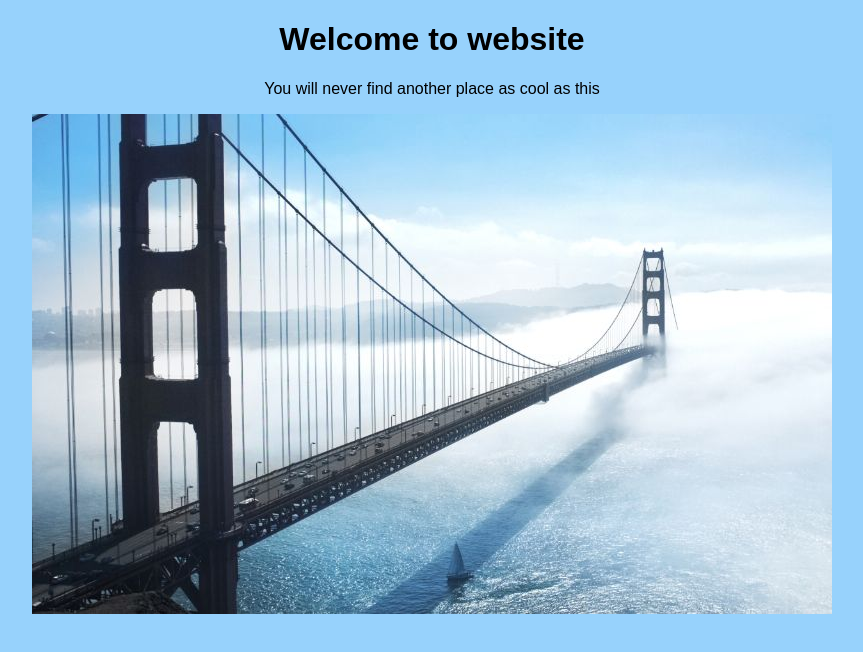
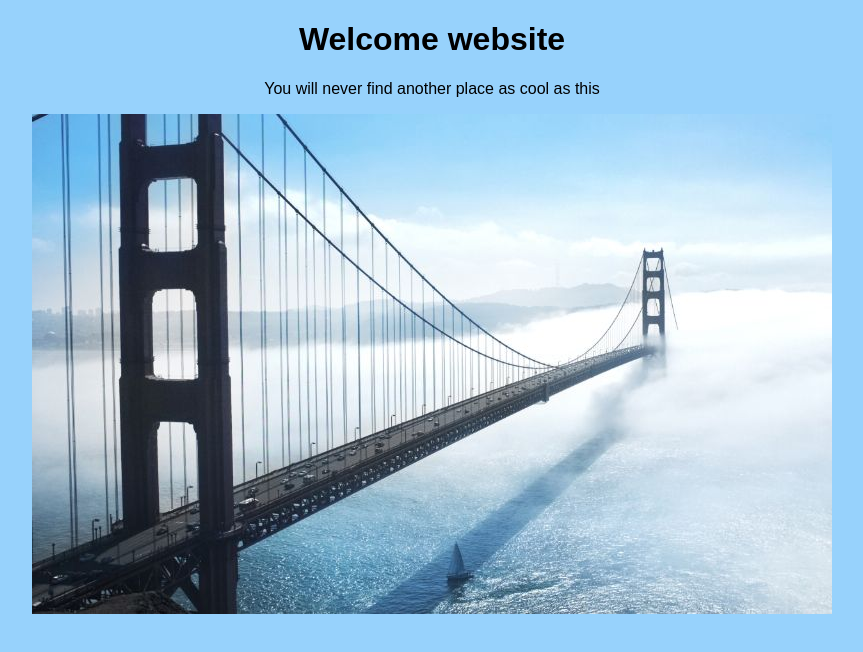
Before and after one commit to maypat19/MYPROJECT, a plain HTML site: page sample-web-project/index.html in a window 1280 px wide. Shown: the whole page, without its empty margins (208-1071 px from the left). Drawn offline with Linux system fonts and the light colour scheme.

Commit message:
tzfgbtfrdf

```diff
--- a/sample-web-project/index.html
+++ b/sample-web-project/index.html
@@ -6,7 +6,7 @@
         <link rel="stylesheet" href="css/style.css">
     </head>
     <body>
-        <h1>Welcome to   website</h1>
+        <h1>Welcome   website</h1>
         <p>You will never find another place as cool as this</p>
         <p><img src="img/bridge.jpg" alt="A nice picture of The Bridge"/></p>
     </body>
```
